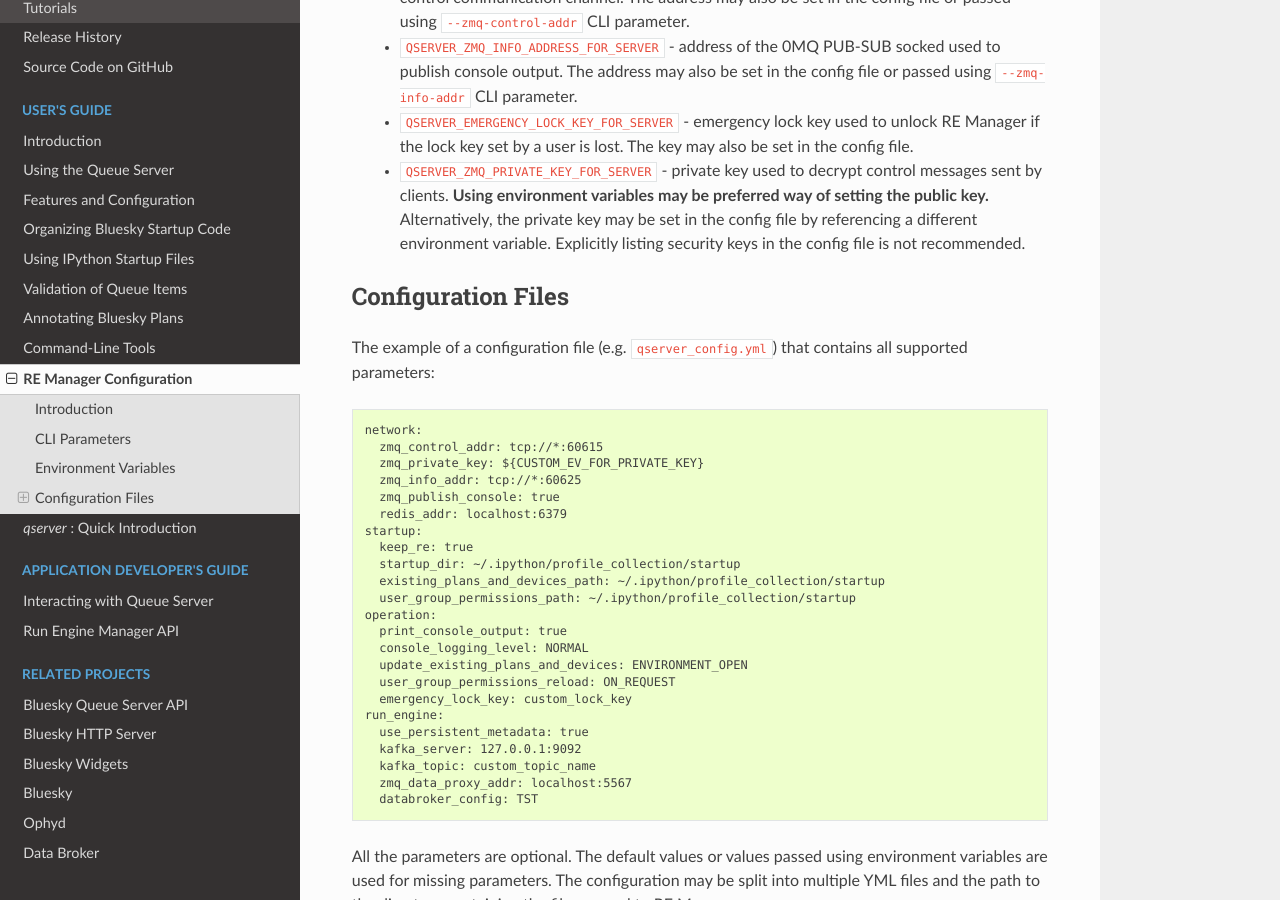
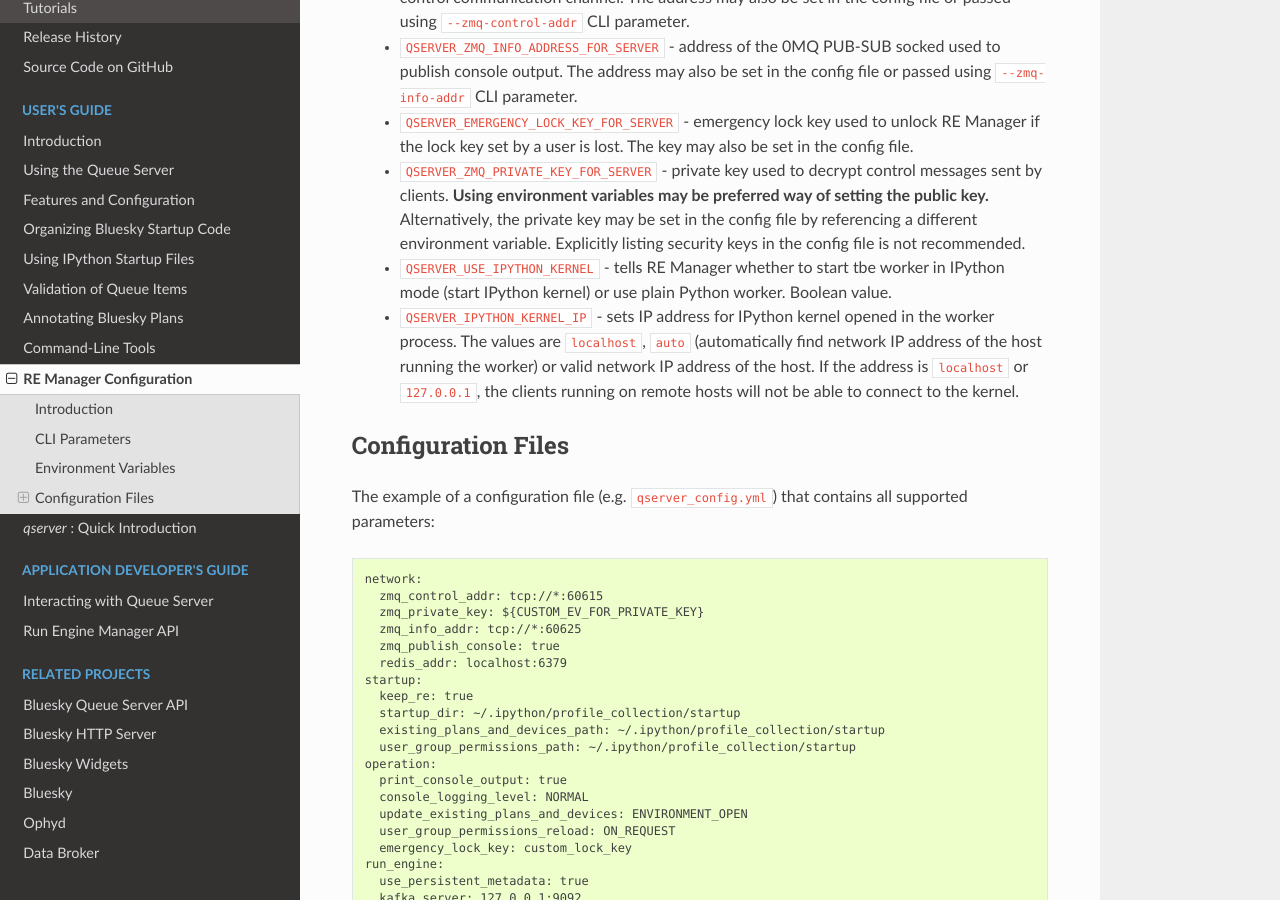
Before and after one commit to bluesky/bluesky-queueserver, a Sphinx documentation site: the page built from docs/source/manager_config.rst, in a window 1280 px wide and 900 px high, scrolled down 730 px. Built offline with Sphinx 7.4.7 and the Read the Docs theme 2.0.0, drawn with Linux system fonts in a browser that asks for light colours.

Commit message:
DOC: added descriptions for missing environment variables

```diff
--- a/docs/source/manager_config.rst
+++ b/docs/source/manager_config.rst
@@ -46,6 +46,15 @@ Several parameters can be passed to RE Manager using environment variables:
     by clients. **Using environment variables may be preferred way of setting the public key.**
     Alternatively, the private key may be set in the config file by referencing a different
     environment variable. Explicitly listing security keys in the config file is not recommended.
+
+  - ``QSERVER_USE_IPYTHON_KERNEL`` - tells RE Manager whether to start tbe worker in IPython mode
+    (start IPython kernel) or use plain Python worker. Boolean value.
+
+  - ``QSERVER_IPYTHON_KERNEL_IP`` - sets IP address for IPython kernel opened in the worker process.
+    The values are ``localhost``, ``auto`` (automatically find network IP address of the host running
+    the worker) or valid network IP address of the host. If the address is ``localhost`` or
+    ``127.0.0.1``, the clients running on remote hosts will not be able to connect to the kernel.
+
 
 Configuration Files
 -------------------
```
